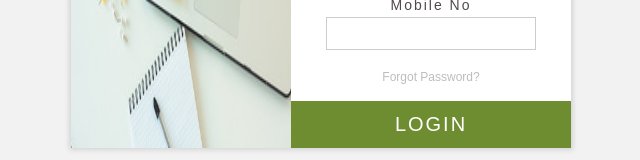
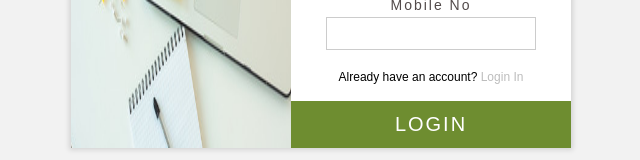
Before and after one commit to neha18-018080/Log-in_page, a plain HTML site: page signup.html in a window 1280 px wide. Shown: the part 452-612 px from the top of the page, without its empty margins (319-959 px from the left). Drawn offline with Linux system fonts and the light colour scheme; a web font is replaced by a local one.

Commit message:
Update signup.html
sign up page change

```diff
--- a/signup.html
+++ b/signup.html
@@ -42,7 +42,7 @@
 
 
       <div class="forgot">
-        <a href="#">Forgot Password?</a>
+        Already have an account?<a href="index.html"> Login In</a>
       </div>
       <div class="btn">
         login
```
